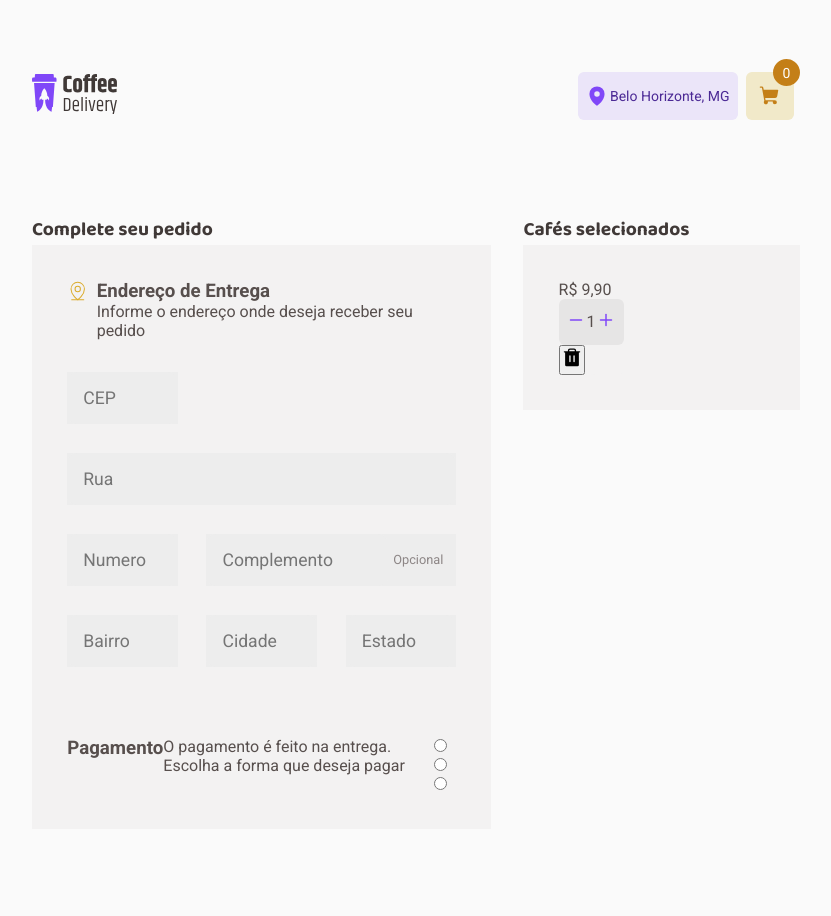
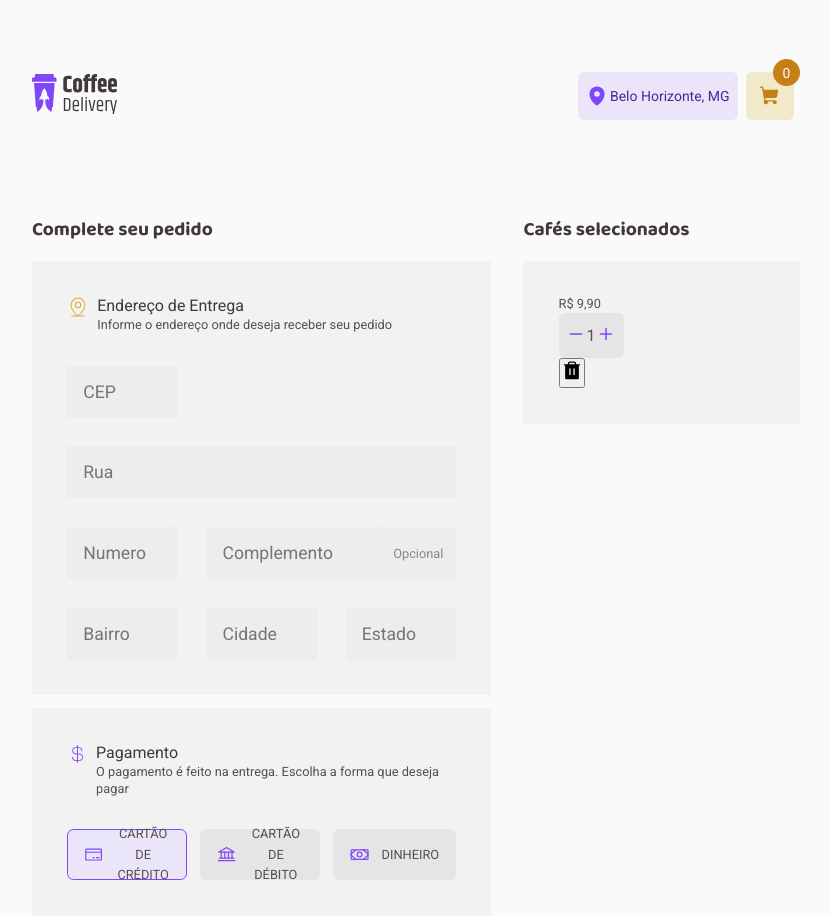
Before and after one commit to Matheussop/Coffe-Delivery, a React (Vite) app: page /Cart in a window 1280 px wide. Shown: the whole page, without its empty margins (224-1055 px from the left). Before the commit the page ends 829 px from the top, so only its background shows below. Built offline with nearby package versions, Linux system fonts and the light colour scheme; the HTML template or start-up script is replaced by a standard one.

Commit message:
feat: Payment Method

```diff
--- /dev/null
+++ b/src/components/SelectableButton/index.tsx
@@ -0,0 +1,25 @@
+
+import { ComponentProps, cloneElement} from 'react'
+import { ButtonContainer, IconContainer } from "./styles";
+
+export interface SelectableButtonProps extends ComponentProps<typeof ButtonContainer> {
+  icon: JSX.Element
+  text: string
+  typeMethod: 'credit' | 'debit' | 'money'
+  isSelect: 'credit' | 'debit' | 'money'
+}
+
+export function SelectableButton({ text, icon, isSelect, typeMethod, ...props }: SelectableButtonProps) {
+  props.selected = typeMethod === isSelect ? true : false;
+
+  return (
+    <ButtonContainer {...props}>
+      {icon &&
+        <IconContainer>
+          {cloneElement(icon, { size: '1.2rem' })}
+        </IconContainer>
+      }
+      {text}
+    </ButtonContainer>
+  )
+}
--- /dev/null
+++ b/src/components/SelectableButton/styles.ts
@@ -0,0 +1,37 @@
+import { styled } from "styled-components";
+
+interface ButtonContainerProps {
+  selected?: boolean;
+}
+
+export const ButtonContainer = styled.button<ButtonContainerProps>`
+  display: flex;
+  align-items: center;
+  justify-content: center;
+
+  width: 100%;
+  background-color: ${(props) => props.selected ? props.theme.colors["purple-light"] : props.theme.colors["base-button"]};
+
+  border: 1px solid;
+  border-color: ${(props) => props.selected ? props.theme.colors["purple"]: 'transparent'};
+  padding: 1rem;
+  border-radius: 0.4rem;
+  height: 3.2rem;
+  color: ${(props) => props.theme.colors["base-text"]};
+
+  font-family: ${(props) => props.theme.fonts.text};
+  font-size: 0.8rem;
+  line-height: 160%;
+  gap: 0.8rem;
+
+`;
+
+export const IconContainer = styled.div`
+  display: flex;
+  align-items: center;
+  justify-content: center;
+
+  svg{
+    color: ${({theme}) => theme.colors.purple};
+  }
+`;
--- a/src/pages/Cart/index.tsx
+++ b/src/pages/Cart/index.tsx
@@ -1,16 +1,22 @@
+import { useState } from "react";
 import { InputText } from "../../components/Input";
+import { SelectableButton } from "../../components/SelectableButton";
 import { ItemContainer } from "../Home/components/CoffeItem/styles";
-import { AddressContainer, AddressForm, BoxContainer, ComplementContainer, Container,
+import { AddressContainer, AddressForm, ComplementContainer, Container,
   ItemsContainer, NumberContainer, PaymentOptions,
   PaymentOptionsContainer, QuantityContainer, ShopContainer, ShopInfoContainer, StreetContainer, ZipContainer } from "./styles"
-import { Trash, Plus, Minus, MapPinLine } from "phosphor-react";
+import { Trash, Plus, Minus, MapPinLine, CurrencyDollar, Money, Bank, CreditCard } from "phosphor-react";
 
 export function Cart() {
+  const [paymentMethod, setPaymentMethod] = useState<'credit' | 'debit' | 'money'>('credit');
   const price = 9.90
   const priceFormatted = price.toFixed(2).toString().replace('.',',');
   const quantityValue = 1
   const handleSubQuantityItem = () => {}
   const handleAddQuantityItem = () => {}
+  const handleChangePaymentMethod = (paymentType: 'credit' | 'debit' | 'money') => {
+    setPaymentMethod(paymentType)
+  }
 
   return (
     <Container>
@@ -23,7 +29,6 @@ export function Cart() {
             <h3>Endereço de Entrega</h3>
             <p>Informe o endereço onde deseja receber seu pedido</p>
           </div>
-
         </div>
         <AddressForm>
           <ZipContainer>
@@ -38,22 +43,34 @@ export function Cart() {
           <ComplementContainer>
             <InputText placeholder="Complemento" suffix="Opcional"/>
           </ComplementContainer>
-
           <InputText placeholder="Bairro"/>
           <InputText placeholder="Cidade"/>
           <InputText placeholder="Estado"/>
-
-
         </AddressForm>
       </AddressContainer>
       <PaymentOptionsContainer >
-        <h3>Pagamento</h3>
-        <p>O pagamento é feito na entrega. Escolha a forma que deseja pagar</p>
+        <div>
+          <CurrencyDollar size={22} weight='light'/>
+          <div>
+            <h3>Pagamento</h3>
+            <p>O pagamento é feito na entrega. Escolha a forma que deseja pagar</p>
+          </div>
+        </div>
+
 
         <PaymentOptions>
-          <input type="radio" name="payment" id="credit"/>
-          <input type="radio" name="payment" id="debit"/>
-          <input type="radio" name="payment" id="debit"/>
+          <SelectableButton typeMethod='credit'
+            isSelect={paymentMethod}
+            onClick={() => handleChangePaymentMethod('credit')}
+            icon={<CreditCard/>} text='CARTÃO DE CRÉDITO'/>
+          <SelectableButton typeMethod='debit'
+            isSelect={paymentMethod}
+            onClick={() => handleChangePaymentMethod('debit')}
+            icon={<Bank/>} text='CARTÃO DE DÉBITO'/>
+          <SelectableButton typeMethod='money'
+            isSelect={paymentMethod}
+            onClick={() => handleChangePaymentMethod('money')}
+            icon={<Money/>} text='DINHEIRO'/>
         </PaymentOptions>
       </PaymentOptionsContainer>
     </ShopInfoContainer>
--- a/src/pages/Cart/styles.ts
+++ b/src/pages/Cart/styles.ts
@@ -14,6 +14,21 @@ export const Container = styled.div`
     color: ${(props) => props.theme.colors["base-subtitle"]};
     font-size: 1.2rem;
     font-weight: bold;
+    margin-bottom: 1rem;
+
+  }
+
+  h3 {
+    color: ${(props) => props.theme.colors["base-subtitle"]};
+    font-weight: 400;
+    line-height: 130%;
+    font-size: 1rem;
+  }
+
+  p {
+    font-size: 0.8rem;
+    line-height: 130%;
+    color: ${(props) => props.theme.colors["base-text"]};
   }
 `;
 
@@ -37,6 +52,8 @@ export const AddressContainer = styled.div`
   background-color: ${(props) => props.theme.colors["base-card"]};
   padding: 2.2rem;
   gap: 2rem;
+
+  margin-bottom: 0.8rem;
 
   > div:first-child {
     display: flex;
@@ -80,12 +97,26 @@ export const ComplementContainer = styled.div`
 
 export const PaymentOptionsContainer = styled.div`
   display: flex;
+  flex-direction: column;
+  width: 100%;
   background-color: ${(props) => props.theme.colors["base-card"]};
   padding: 2.2rem;
+  gap: 2rem;
+
+  > div:first-child {
+    display: flex;
+    gap: 0.5rem;
+  }
+
+  svg{
+    color: ${(props) => props.theme.colors.purple};
+  }
+
 `;
 
 export const PaymentOptions = styled.div`
-
+  display: flex;
+  gap: 0.8rem;
 `;
 
 export const ShopContainer = styled.div`
```
